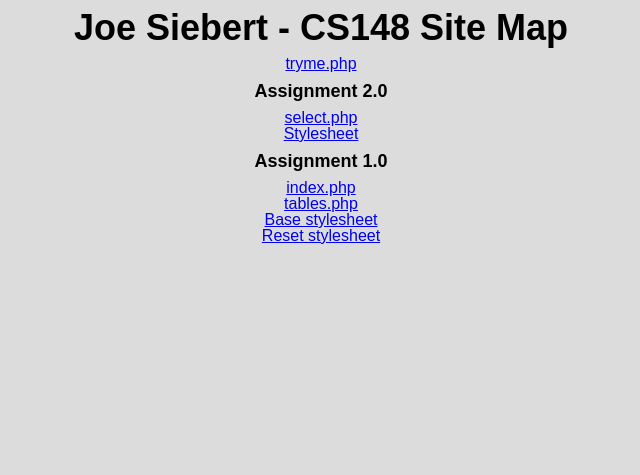
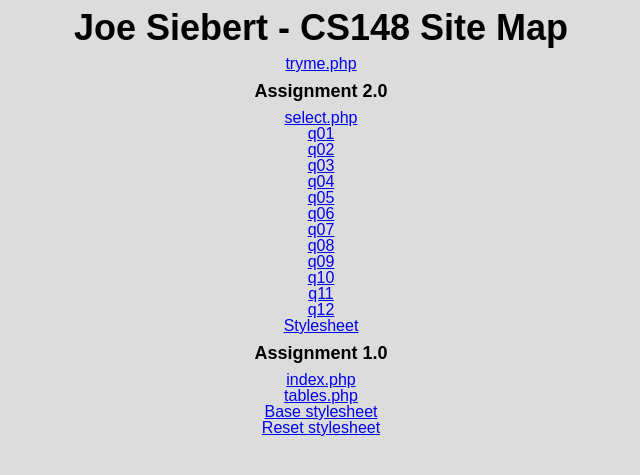
Before and after one commit to bigSiebs/cs148, a PHP site: page /sitemap.php in a window 1280 px wide. Shown: the top 475 px of the page, without its empty margins (319-959 px from the left). Run offline with PHP 8.4, Linux system fonts and the light colour scheme.

Commit message:
Fixed queries 6 and 12, updated sitemap, tweaked nav

```diff
--- a/assignment2.0/nav.php
+++ b/assignment2.0/nav.php
@@ -2,7 +2,7 @@
 <nav>
     <ol>
         <?php
-        $queryList = array("SELECT pmkNetId FROM tblTeachers", "SELECT fldDepartment FROM tblCourses WHERE fldCourseName LIKE 'Introduction%'", "SELECT fnkCourseId, fldCRN, fnkTeacherNetId, fldMaxStudents, fldNumStudents, fldSection, fldType, fldStart, fldStop, fldDays, fldBuilding, fldRoom FROM tblSections WHERE fldStart = '13:10:00'AND fldBuilding = 'KALKIN'", "SELECT pmkCourseId, fldCourseNumber, fldCourseName, fldDepartment, fldCredits FROM tblCourses WHERE fldDepartment = 'CS' AND fldCourseNumber = 148", "SELECT fldFirstName, fldLastName FROM tblTeachers WHERE pmkNetId LIKE 'r%o'", "SELECT fldCourseName FROM tblCourses WHERE fldCourseName LIKE '%data%' AND fldDepartment &lt;> 'CS'", "SELECT COUNT(DISTINCT fldDepartment) FROM tblCourses", "SELECT fldBuilding, COUNT(fldSection) FROM tblSections GROUP BY fldBuilding", "SELECT fldBuilding, SUM(fldNumStudents) FROM tblSections WHERE fldDays LIKE '%W%' GROUP BY fldBuilding ORDER BY SUM(fldNumStudents) DESC", "SELECT fldBuilding, SUM(fldNumStudents) FROM tblSections WHERE fldDays LIKE '%F%' GROUP BY fldBuilding ORDER BY SUM(fldNumStudents) DESC", "SELECT fnkCourseId FROM tblSections GROUP BY fnkCourseId HAVING COUNT(fldSection) >= 50", "SELECT SUM(fldNumStudents - fldMaxStudents) FROM tblSections WHERE fldNumStudents > fldMaxStudents");
+        $queryList = array("SELECT pmkNetId FROM tblTeachers", "SELECT fldDepartment FROM tblCourses WHERE fldCourseName LIKE 'Introduction%'", "SELECT fnkCourseId, fldCRN, fnkTeacherNetId, fldMaxStudents, fldNumStudents, fldSection, fldType, fldStart, fldStop, fldDays, fldBuilding, fldRoom FROM tblSections WHERE fldStart = '13:10:00'AND fldBuilding = 'KALKIN'", "SELECT pmkCourseId, fldCourseNumber, fldCourseName, fldDepartment, fldCredits FROM tblCourses WHERE fldDepartment = 'CS' AND fldCourseNumber = 148", "SELECT fldFirstName, fldLastName FROM tblTeachers WHERE pmkNetId LIKE 'r%o'", "SELECT fldCourseName FROM tblCourses WHERE fldCourseName LIKE '%data%' AND fldDepartment &lt;> 'CS'", "SELECT COUNT(DISTINCT fldDepartment) FROM tblCourses", "SELECT fldBuilding, COUNT(fldSection) FROM tblSections GROUP BY fldBuilding", "SELECT fldBuilding, SUM(fldNumStudents) FROM tblSections WHERE fldDays LIKE '%W%' GROUP BY fldBuilding ORDER BY SUM(fldNumStudents) DESC", "SELECT fldBuilding, SUM(fldNumStudents) FROM tblSections WHERE fldDays LIKE '%F%' GROUP BY fldBuilding ORDER BY SUM(fldNumStudents) DESC", "SELECT fnkCourseId FROM tblSections GROUP BY fnkCourseId HAVING COUNT(fldSection) >= 50", "SELECT fnkCourseId, fldCRN, fldMaxStudents, fldNumStudents, fldNumStudents - fldMaxStudents FROM tblSections WHERE fldNumStudents > fldMaxStudents");
 
         // If a valid query number hasn't been picked, display list.
         print '<ol>';
--- a/assignment2.0/select.php
+++ b/assignment2.0/select.php
@@ -73,7 +73,7 @@ if ($queryNumber != "") {
             $query .= " FROM tblCourses";
             $query .= " WHERE fldCourseName LIKE ? AND fldDepartment <> ?";
             $data = array('%data%', 'CS');
-            $val = array(1, 1, 0, 1);
+            $val = array(1, 1, 0, 2);
             $queryText = "SELECT fldCourseName FROM tblCourses WHERE fldCourseName LIKE '%data%' AND fldDepartment &lt;> 'CS'"; // escaped '<'
             break;
         // Display the number of distinct departments
@@ -129,7 +129,7 @@ if ($queryNumber != "") {
         // Display the total number of students that are over capacity in
         // overfilled sections
         case 12:
-            $query = "SELECT SUM(fldNumStudents - fldMaxStudents)";
+            $query = "SELECT fnkCourseId, fldCRN, fldMaxStudents, fldNumStudents, fldNumStudents - fldMaxStudents";
             $query .= " FROM tblSections";
             $query .= " WHERE fldNumStudents > fldMaxStudents";
             $data = array("");
--- a/sitemap.php
+++ b/sitemap.php
@@ -18,6 +18,18 @@
         <h3>Assignment 2.0</h3>
         <ul>
             <li><a href="assignment2.0/select.php">select.php</a></li>
+            <li><a href="assignment2.0/select.php?queryNumber=1">q01</a></li>
+            <li><a href="assignment2.0/select.php?queryNumber=2">q02</a></li>
+            <li><a href="assignment2.0/select.php?queryNumber=3">q03</a></li>
+            <li><a href="assignment2.0/select.php?queryNumber=4">q04</a></li>
+            <li><a href="assignment2.0/select.php?queryNumber=5">q05</a></li>
+            <li><a href="assignment2.0/select.php?queryNumber=6">q06</a></li>
+            <li><a href="assignment2.0/select.php?queryNumber=7">q07</a></li>
+            <li><a href="assignment2.0/select.php?queryNumber=8">q08</a></li>
+            <li><a href="assignment2.0/select.php?queryNumber=9">q09</a></li>
+            <li><a href="assignment2.0/select.php?queryNumber=10">q10</a></li>
+            <li><a href="assignment2.0/select.php?queryNumber=11">q11</a></li>
+            <li><a href="assignment2.0/select.php?queryNumber=12">q12</a></li>
             <li><a href="assignment2.0/css/styles.css">Stylesheet</a></li>
         </ul>
         <h3>Assignment 1.0</h3>
```
